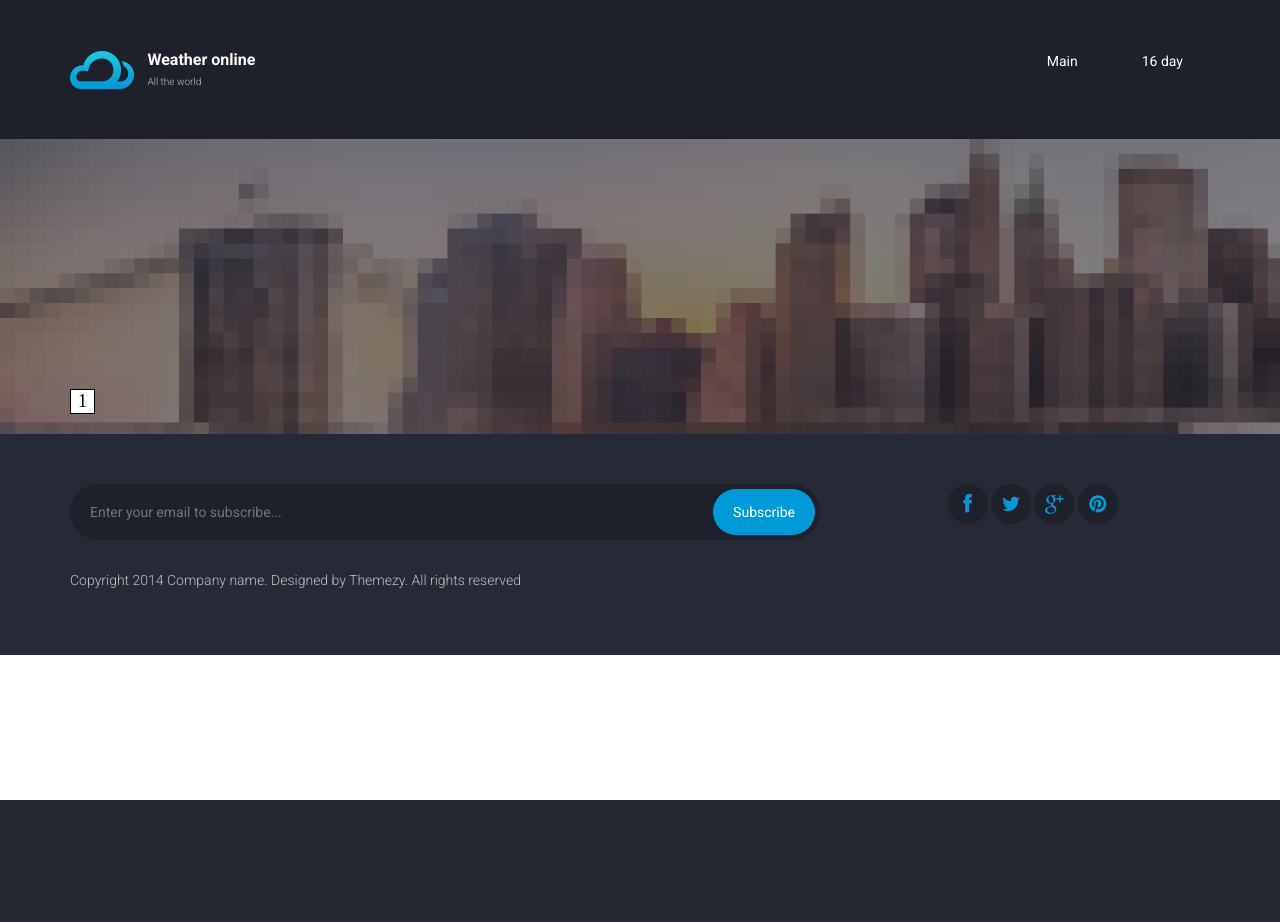
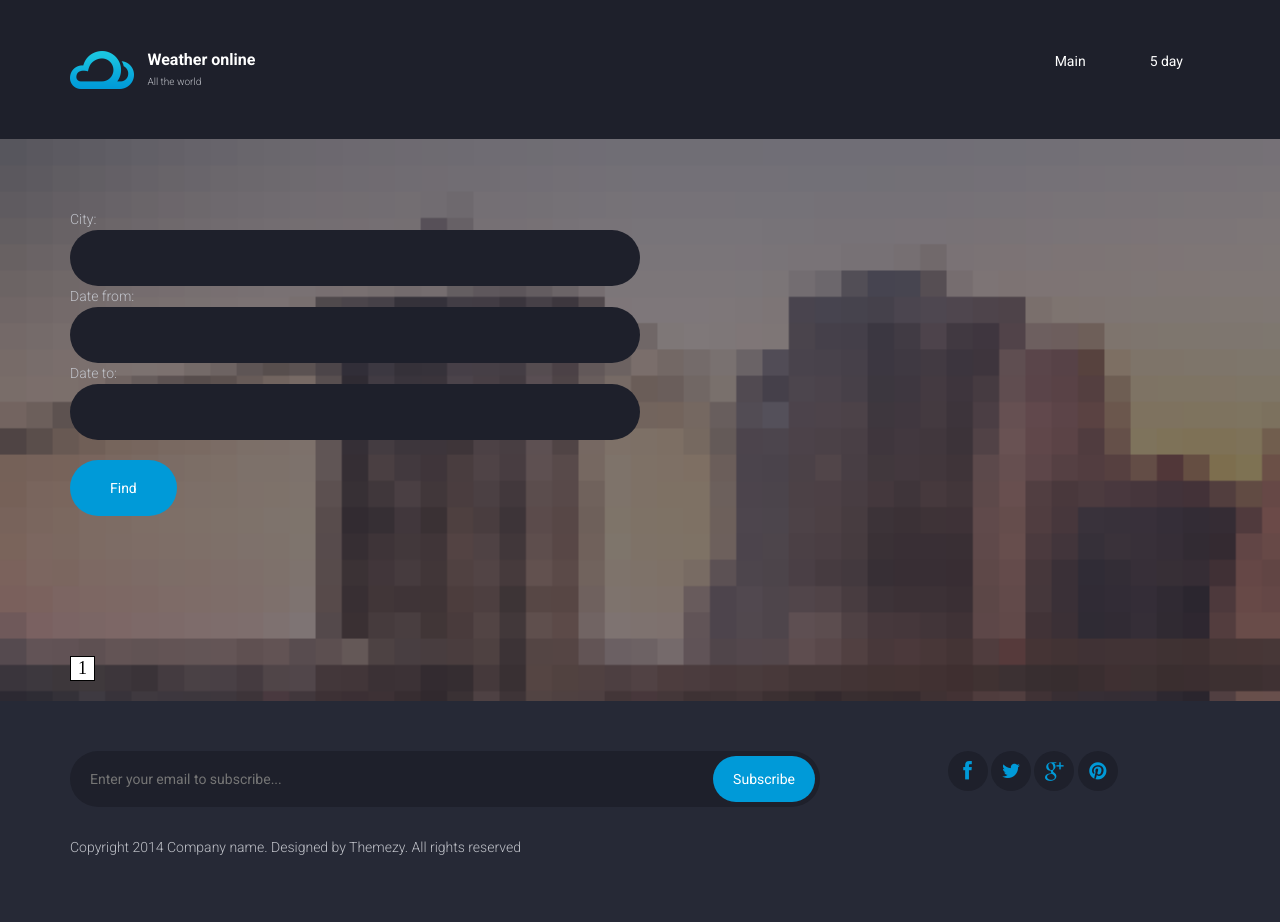
Before and after one commit to MaxAlieksieiev/weather-portal, a Django app: page /show in a window 1280 px wide. Before the commit the page ends 800 px from the top, so only its background shows below. Run offline with Django 3.2, Linux system fonts and the light colour scheme; data that the repository does not hold is empty.

Commit message:
add filter-form and change style cities.html

```diff
--- a/static/style.css
+++ b/static/style.css
@@ -1213,6 +1213,10 @@ form textarea {
 .find-location {
   position: relative;
   margin-bottom: 70px; }
+.form-class{
+width: 50%;
+margin-bottom: 50px;
+}
   .find-location input[type="text"] {
     width: 100%;
     padding: 20px 50px 20px 20px;
@@ -1224,6 +1228,15 @@ form textarea {
     right: 5px;
     bottom: 5px;
     padding: 0 40px; }
+.form-class{
+width: 50%;
+padding-bottom: 50px;
+}
+.form-class .find-location input[type="submit"]{
+    position: static;
+    margin-top: 20px;
+    padding: 20px 40px;
+}
 
 .forecast-container {
   width: 100%;
@@ -1676,7 +1689,7 @@ form textarea {
 
 
 .step-links{
-    width: 120px;
+    width: 140px;
     display: flex;
     justify-content: space-between;
     margin-bottom: 20px;
--- a/weather/forms.py
+++ b/weather/forms.py
@@ -1,4 +1,5 @@
-from django.forms import ModelForm, TextInput
+from django.forms import ModelForm, TextInput, Form, CharField, DateTimeField
+
 from .models import Weather
 
 class CityForm(ModelForm):
@@ -8,3 +9,8 @@ class CityForm(ModelForm):
         widgets = {
             'city': TextInput(attrs={'class': 'input', 'placeholder': 'City Name'}),
         }
+
+class FilterForm(Form):
+    city = CharField(max_length=255,required=False, widget=TextInput(attrs={'class': 'city-input'}))
+    date_from = DateTimeField(required=False)
+    date_to = DateTimeField(required=False)
--- a/weather/templates/weather/cities.html
+++ b/weather/templates/weather/cities.html
@@ -42,7 +42,7 @@
 						<button type="button" class="menu-toggle"><i class="fa fa-bars"></i></button>
 						<ul class="menu">
 							<li class="menu-item"><a href="{% url 'main' %}">Main</a></li>
-							<li class="menu-item"><a href="{% url 'show' %}">16 day</a></li>
+							<li class="menu-item"><a href="{% url 'show' %}">5 day</a></li>
 						</ul> <!-- .menu -->
 					</div> <!-- .main-navigation -->
 
@@ -53,12 +53,15 @@
 
 			<div class="hero" data-bg-image="{% static 'images/banner.png' %}">
 				<div class="container">
-					<form action="" class="find-location" method="POST">
+					<div class="form-class">
+						<form action="" class="find-location" method="POST">
 						 {% csrf_token %}
 						 {{ form }}
-<!--						<input id="city" type="text" placeholder="Find your location...">-->
+
 						<input type="submit" value="Find">
-					</form>
+						</form>
+					</div>
+
 
 				</div>
 			</div>
--- a/weather/templates/weather/index.html
+++ b/weather/templates/weather/index.html
@@ -42,7 +42,7 @@
 						<button type="button" class="menu-toggle"><i class="fa fa-bars"></i></button>
 						<ul class="menu">
 							<li class="menu-item"><a href="{% url 'main' %}">Main</a></li>
-							<li class="menu-item"><a href="{% url 'show' %}">16 day</a></li>
+							<li class="menu-item"><a href="{% url 'show' %}">5 day</a></li>
 
 						</ul>
 						 <!-- .menu -->
--- a/weather/views.py
+++ b/weather/views.py
@@ -1,8 +1,10 @@
 from django.shortcuts import render
-from .forms import CityForm
+from .forms import CityForm, FilterForm
 from .models import  Weather
 from django.views import View
-from django.views.generic import ListView
+from django.views.generic import ListView, FormView
+from django.core.paginator import Paginator
+
 
 import datetime
 import requests
@@ -82,7 +84,22 @@ class IndexView(View):
             Weather.objects.bulk_create(list_of_object)
 
 
-class WeatherList(ListView):
+class WeatherList(ListView, FormView):
     template_name = "weather/cities.html"
     queryset = Weather.objects.all()
+    form_class = FilterForm
+    paginator_class = Paginator
     paginate_by = 3
+
+    def post(self, request, *args, **kwargs):
+        form = self.form_class(request.POST)
+        # if form.is_valid():
+        #     city = form.cleaned_data['city']
+        #     weather = self.get_current_weather(city)
+        #     if 'city' in weather.keys():
+        #         weather_to_db = self.get_weather(city)
+        #         self.save_to_db(weather_to_db, city)
+        #     context = {'form': form, 'weather': weather}
+        #
+        #     return render(request, self.template_name, context=context)
+        return render(request, self.template_name, {'form': form})
```
Also changed, not shown: 1 other file.
